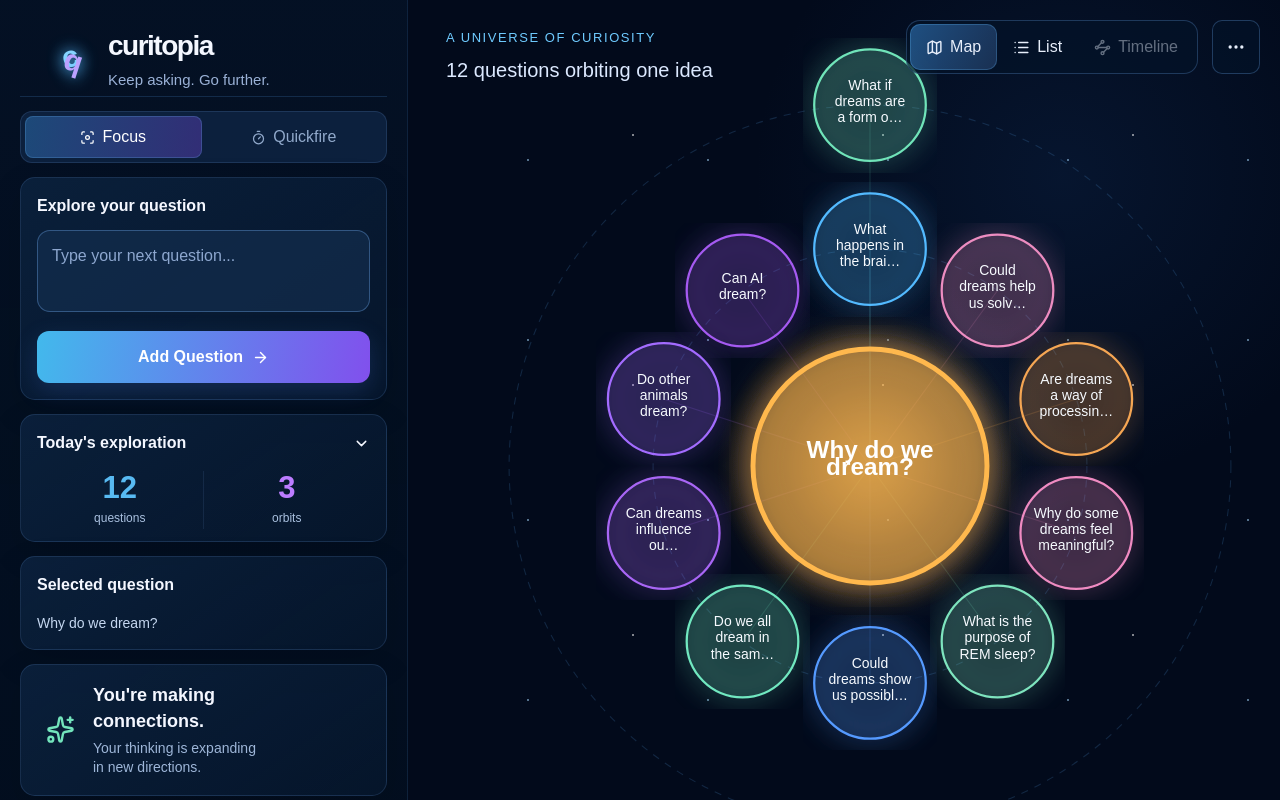
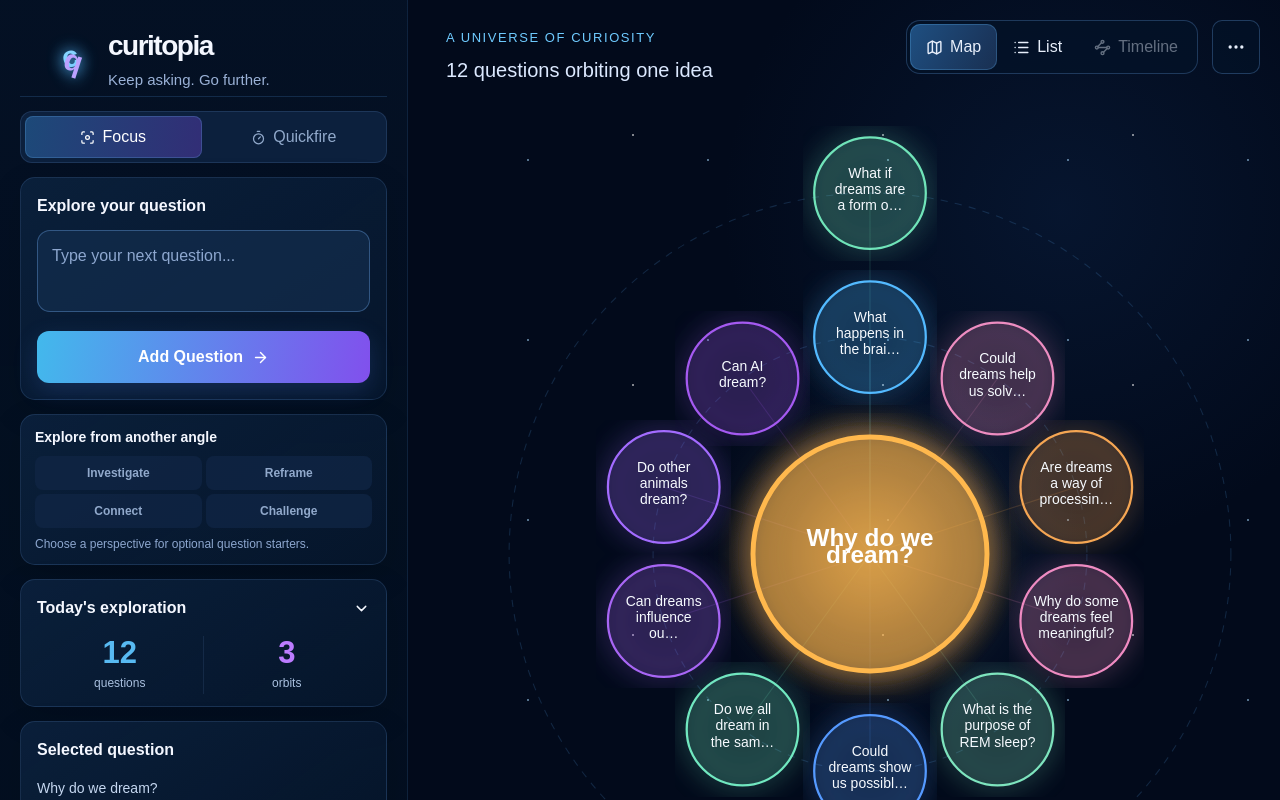
Before and after one commit to itcambridge/curitopia, a Next.js app: page / in a window 1280 px wide. Shown: the top 800 px of the page. Built offline with nearby package versions, Linux system fonts and the light colour scheme.

Commit message:
Add new perspective questions for Focus mode

```diff
--- a/app/page.tsx
+++ b/app/page.tsx
@@ -9,6 +9,31 @@ type Question = { id: number; text: string; color: string; role: QuestionRole; i
 type LaidOut = Question & { x: number; y: number; radius: number; orbit: number; delay: string }
 
 const palette = ['#55baff', '#a969f4', '#71e7bf', '#ef8bc2', '#ffb84d'] as const
+
+const perspectives = [
+  {
+    id: 'investigate',
+    label: 'Investigate',
+    starters: ['What might explain this?', 'How does this actually work?', 'What evidence would help me understand this?'],
+  },
+  {
+    id: 'reframe',
+    label: 'Reframe',
+    starters: ['What if the opposite were true?', 'How might someone with a different viewpoint see this?', 'What am I taking for granted?'],
+  },
+  {
+    id: 'connect',
+    label: 'Connect',
+    starters: ['Where else does this pattern appear?', 'What does this remind me of?', 'How might this connect to something seemingly unrelated?'],
+  },
+  {
+    id: 'challenge',
+    label: 'Challenge',
+    starters: ['What assumption am I making?', 'What would change my mind?', 'What is the strongest counterargument?'],
+  },
+] as const
+
+type PerspectiveId = typeof perspectives[number]['id']
 
 const starterQuestions: Question[] = [
   { id: 1, text: 'Why do we dream?', color: '#ffb84d', role: 'central', isPrioritised: false },
@@ -140,7 +165,9 @@ export default function Page() {
   const [selected, setSelected] = useState(1)
   const [ended, setEnded] = useState(false)
   const [view, setView] = useState<'map' | 'list'>('map')
+  const [perspective, setPerspective] = useState<PerspectiveId | null>(null)
   const inputRef = useRef<HTMLTextAreaElement>(null)
+  const activePerspective = perspectives.find(item => item.id === perspective)
   const addingRef = useRef(false)
   const centralQuestionId = questions.find(question => question.role === 'central')?.id ?? null
   const nodes = useMemo(() => layoutNodes(questions, centralQuestionId), [questions, centralQuestionId])
@@ -182,10 +209,18 @@ export default function Page() {
       setEnded(false)
       setInput('')
       setView('map')
+      setPerspective(null)
       requestAnimationFrame(() => inputRef.current?.focus())
       return
     }
     setEnded(true)
+    setPerspective(null)
+  }
+
+  function applyStarter(text: string) {
+    if (ended || mode !== 'Focus') return
+    setInput(text)
+    requestAnimationFrame(() => inputRef.current?.focus())
   }
 
   function togglePriority(id: number) {
@@ -198,6 +233,7 @@ export default function Page() {
       <header className="brand"><div className="brand-mark"><span>c</span><span>q</span></div><div><div className="brand-name">curitopia</div><div className="tagline">Keep asking. Go further.</div></div></header>
       <section className="mode-switch" aria-label="Choose exploration mode"><button className={mode === 'Focus' ? 'active' : ''} onClick={() => setMode('Focus')}><Focus size={15}/> Focus</button><button className={mode === 'Quickfire' ? 'active' : ''} onClick={() => setMode('Quickfire')}><Timer size={15}/> Quickfire</button></section>
       <section className="panel prompt-panel"><div className="panel-label">{ended ? 'Session complete' : mode === 'Focus' ? 'Explore your question' : 'Keep the questions coming'}</div><form onSubmit={addQuestion}><textarea ref={inputRef} value={input} onChange={e => setInput(e.target.value)} onKeyDown={onComposerKeyDown} placeholder={ended ? 'Start a new exploration to add questions' : 'Type your next question...'} aria-label="Next question" disabled={ended} /><button className="add-button" type="submit" disabled={ended}>Add Question <ArrowRight size={17}/></button></form></section>
+      {mode === 'Focus' && !ended ? <section className="panel angle-panel"><div className="panel-label">Explore from another angle</div><div className="angle-grid" role="group" aria-label="Question perspectives">{perspectives.map(item => <button type="button" key={item.id} className={perspective === item.id ? 'active' : ''} aria-pressed={perspective === item.id} onClick={() => setPerspective(item.id)}>{item.label}</button>)}</div>{activePerspective ? <ul className="starter-list">{activePerspective.starters.map(starter => <li key={starter}><button type="button" onClick={() => applyStarter(starter)}>{starter}</button></li>)}</ul> : <p className="angle-hint">Choose a perspective for optional question starters.</p>}</section> : null}
       <section className="panel stats-panel"><div className="panel-heading"><span>Today&apos;s exploration</span><ChevronDown size={17}/></div><div className="stats"><div><strong>{questions.length}</strong><span>questions</span></div><div><strong>{orbitCount}</strong><span>orbits</span></div></div></section>
       <section className="panel selected-detail" aria-live="polite">
         <div className="panel-heading"><span>Selected question</span></div>
```
Also changed, not shown: app/globals.css.
